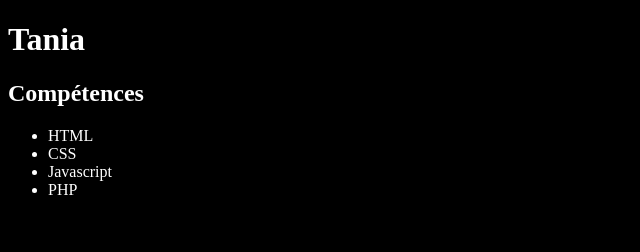
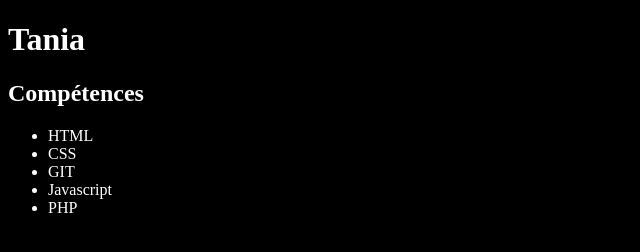
Before and after one commit to teenkywinky/Portfolio, a plain HTML site: page index.html in a window 1280 px wide. Shown: the whole page, without its empty margins (0-640 px from the left). Drawn offline with Linux system fonts and the light colour scheme.

Commit message:
add a competence

```diff
--- a/index.html
+++ b/index.html
@@ -14,6 +14,7 @@
     <ul>
         <li>HTML</li>
         <li>CSS</li>
+        <li>GIT</li>
         <li>Javascript</li>
         <li>PHP</li>
     </ul>
```
